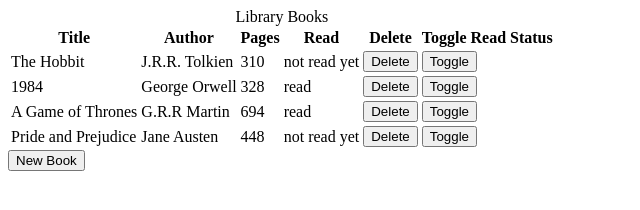
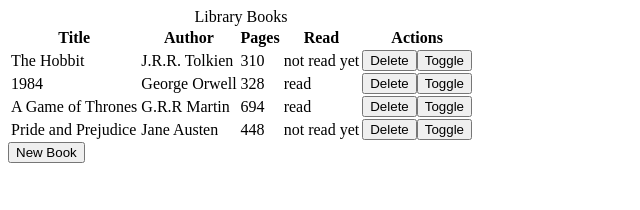
Before and after one commit to kwccc/library, a plain HTML site: page index.html in a window 1280 px wide. Shown: the whole page, without its empty margins (0-640 px from the left). Drawn offline with Linux system fonts and the light colour scheme.

Commit message:
Tidy up actions buttons and column

```diff
--- a/index.html
+++ b/index.html
@@ -18,8 +18,7 @@
           <th scope="col">Author</th>
           <th scope="col">Pages</th>
           <th scope="col">Read</th>
-          <th>Delete</th>
-          <th>Toggle Read Status</th>
+          <th>Actions</th>
         </tr>
       </thead>
       <tbody class="table-body"></tbody>
--- a/script.js
+++ b/script.js
@@ -32,13 +32,9 @@ function displayBook(book) {
   const tableAuthor = document.createElement("td");
   const tablePages = document.createElement("td");
   const tableRead = document.createElement("td");
-  const deleteButtonCol = document.createElement("td");
-  const toggleReadButtonCol = document.createElement("td");
 
   const deleteButton = document.createElement("button");
   const toggleReadButton = document.createElement("button");
-  deleteButtonCol.appendChild(deleteButton);
-  toggleReadButtonCol.appendChild(toggleReadButton);
 
   tableTitle.textContent = book.title;
   tableAuthor.textContent = book.author;
@@ -70,8 +66,8 @@ function displayBook(book) {
   tableRow.appendChild(tableAuthor);
   tableRow.appendChild(tablePages);
   tableRow.appendChild(tableRead);
-  tableRow.appendChild(deleteButtonCol);
-  tableRow.appendChild(toggleReadButtonCol);
+  tableRow.appendChild(deleteButton);
+  tableRow.appendChild(toggleReadButton);
   tableBody.appendChild(tableRow);
 }
 
@@ -82,7 +78,7 @@ function deleteBook(id) {
       const bookRow = document.querySelector(`[data-id="${id}"]`);
       document
         .querySelector("table")
-        .deleteRow(bookRow.parentNode.parentNode.rowIndex);
+        .deleteRow(bookRow.parentNode.rowIndex);
     }
   }
 }
```
